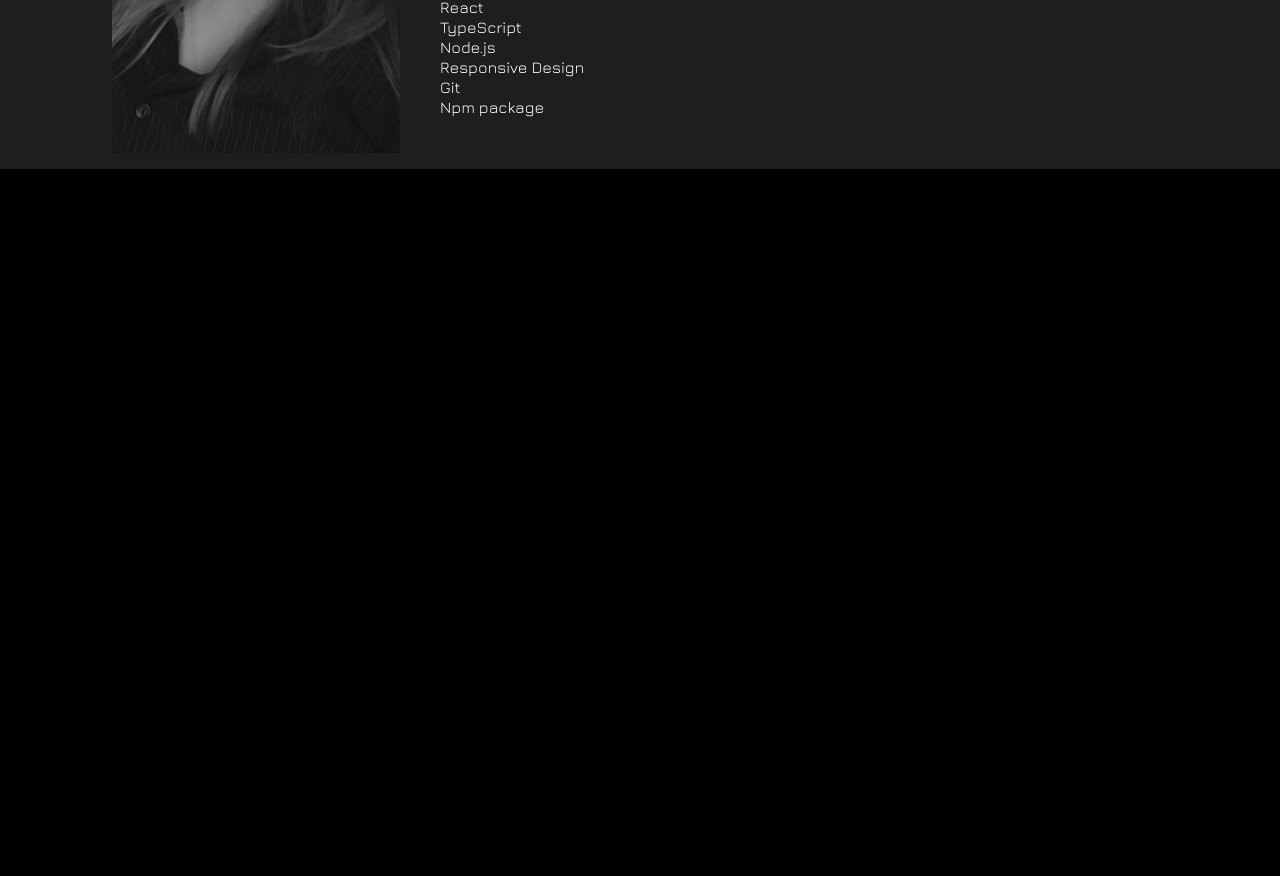
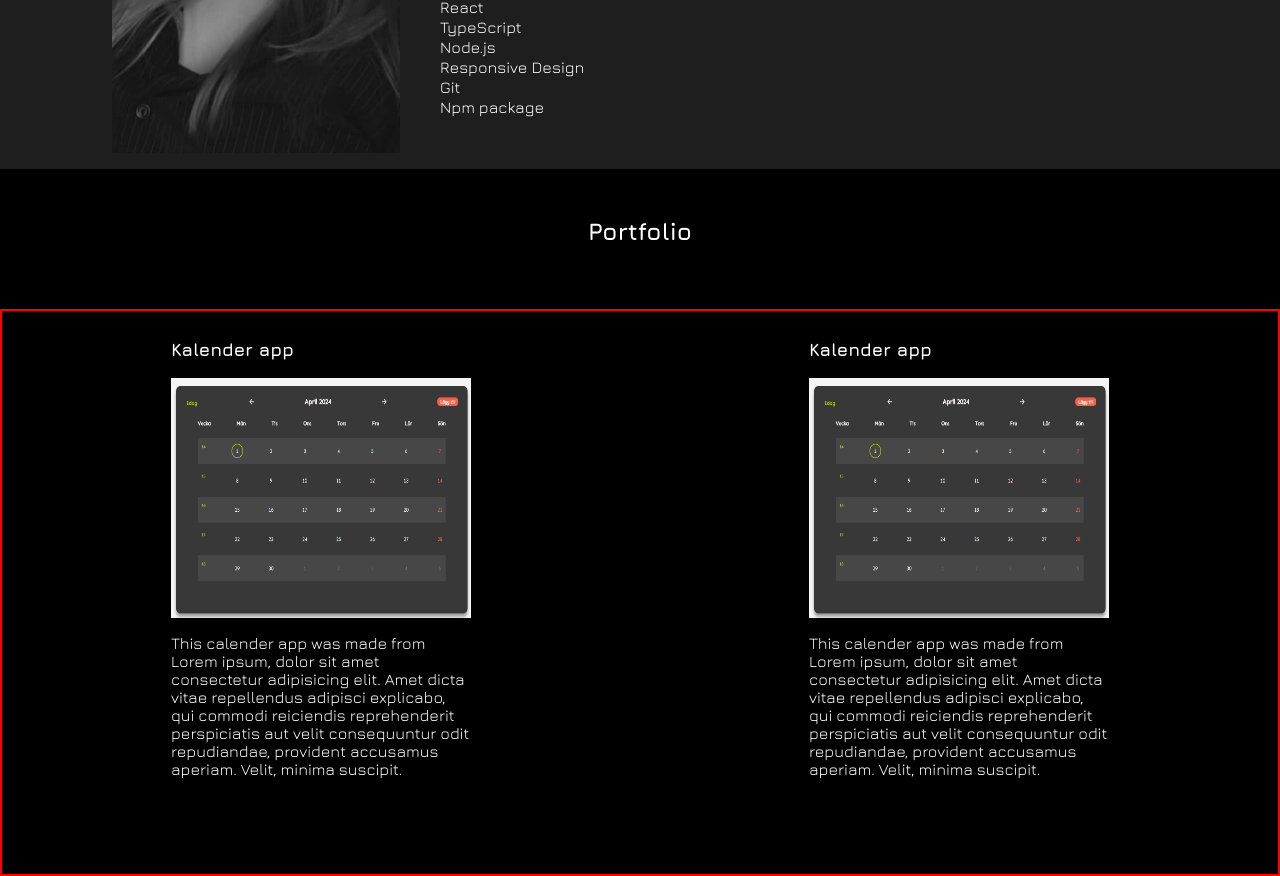
Before and after one commit to MalinJ123/Portfolio, a React (Vite) app: page / in a window 1280 px wide. Shown: the part 1001-1877 px from the top of the page. Before the commit the page ends 1170 px from the top, so only its background shows below. Built offline with nearby package versions, Linux system fonts and the light colour scheme.

Commit message:
starting to get the portfolio view tha way I want, with a onClick function

```diff
--- a/src/App.jsx
+++ b/src/App.jsx
@@ -13,7 +13,7 @@ function App() {
     <Header/>
     <Start/>
     <About/>
-    {/* <Portfolio/> */}
+    <Portfolio/>
     </>
   )
 }
--- a/src/routes/Portfolio.jsx
+++ b/src/routes/Portfolio.jsx
@@ -1,48 +1,86 @@
+import React, { useState, useEffect } from "react";
 import calender from "../images/portfolio/calernder.png";
 import hangman from "../images/portfolio/hangman.png";
 import pokemon from "../images/portfolio/pokemon.png";
-
 import "../styles/portfolio.css";
 
-function Portfolio(){
+function Portfolio() {
+  const [currentIndex, setCurrentIndex] = useState(0);
 
-    return(
-        <>
+  useEffect(() => {
+    document.querySelectorAll(".portfolio__container-card").forEach((card) => {
+      const images = card.querySelectorAll(".portfolio-img");
+      showImage(images, currentIndex);
+    });
+  }, [currentIndex]);
+
+  function showImage(images, index) {
+    images.forEach((img, idx) => {
+      img.classList.toggle("hidden", idx !== index);
+    });
+  }
+
+  function nextImage() {
+    setCurrentIndex((currentIndex) => {
+      if (currentIndex === 2) {
+        return 0;
+      }
+      return currentIndex + 1;
+    });
+  }
+
+  function prevImage() {
+    setCurrentIndex((currentIndex) => {
+      if (currentIndex === 0) {
+        return 2;
+      }
+      return currentIndex - 1;
+    });
+  }
+
+  return (
     <section className="portfolio">
       <h2 className="portfolio-h2">Portfolio</h2>
-
-          {/* start of portfolio cards */}
       <div className="portfolio__container">
         <div className="portfolio__container-card">
-              <h2> hej</h2>
-              <img className="portfolio-img" src={calender} alt="" />
-              <p>description</p>
+          <h2 className="portfolio__card-title">Kalender app</h2>
+          <div className="portfolio-img-container">
+            <img className="portfolio-img" src={calender} alt="calender" />
+            <img className="portfolio-img hidden" src={hangman} alt="hangman" />
+            <img className="portfolio-img hidden" src={pokemon} alt="pokemon" />
+            <button className="prev" onClick={prevImage}>
+              ❮
+            </button>
+            <button className="next" onClick={nextImage}>
+              ❯
+            </button>
+          </div>
+          <p className ="portfolio__card-description">This calender app was made from
+            Lorem ipsum, dolor sit amet consectetur adipisicing elit. Amet dicta vitae repellendus adipisci explicabo, qui commodi reiciendis reprehenderit perspiciatis aut velit consequuntur odit repudiandae, provident accusamus aperiam. Velit, minima suscipit. </p>
+
         </div>
 
-            <div className="portfolio__container-card">
-              <h2> hej</h2>
-              <img className="portfolio-img" src={pokemon} alt="" />
-              <p>description</p>
-            </div>
 
         <div className="portfolio__container-card">
-              <h2> hej</h2>
-              <img className="portfolio-img" src={hangman} alt="" />
-              <p>description</p>
+          <h2 className="portfolio__card-title">Kalender app</h2>
+          <div className="portfolio-img-container">
+            <img className="portfolio-img" src={calender} alt="calender" />
+            <img className="portfolio-img hidden" src={hangman} alt="hangman" />
+            <img className="portfolio-img hidden" src={pokemon} alt="pokemon" />
+            <button className="prev" onClick={prevImage}>
+              ❮
+            </button>
+            <button className="next" onClick={nextImage}>
+              ❯
+            </button>
           </div>
-            <div className="portfolio__container-card">
-              <h2> hej</h2>
-              <img className="portfolio-img" src={calender} alt="" />
-              <p>description</p>
-            </div>
+          <p className ="portfolio__card-description">This calender app was made from
+            Lorem ipsum, dolor sit amet consectetur adipisicing elit. Amet dicta vitae repellendus adipisci explicabo, qui commodi reiciendis reprehenderit perspiciatis aut velit consequuntur odit repudiandae, provident accusamus aperiam. Velit, minima suscipit. </p>
 
-            <div className="portfolio__container-card">
-              <h2> hej</h2>
-              <img className="portfolio-img" src={pokemon} alt="" />
-              <p>description</p>
         </div>
       </div>
     </section>
-        </>
-    )
-} export default Portfolio;
+  );
+}
+
+export default Portfolio;
--- a/src/styles/portfolio.css
+++ b/src/styles/portfolio.css
@@ -1,33 +1,88 @@
-
 /* third Section - Portfolio */
-.portfolio{
+.portfolio {
   display: flex;
   flex-direction: column;
-    background-color: black;
-    width:100%;
-    color:white;
+  color: white;
 }
-   .portfolio-h2{
+.portfolio-h2 {
   display: flex;
-     justify-content:center;
+  justify-content: center;
   margin-top: 2em;
+  font-family: jura;
 }
-   .portfolio__container{
-   margin-top:4em;
+
+.portfolio__container {
+  margin-top: 4em;
   display: flex;
   justify-content: space-around;
-   /* border: 2px solid red; */
+  border: 2px solid red;
   width: 100%;
-   flex-wrap: wrap;
 }
 
- .portfolio__container-card{
-   border: 2px solid white;
-   width: 15em;
-
+.portfolio__container-card {
+  position: relative;
+  width: 300px; /* Adjust as needed */
+  margin: 10px;
+  /* border: 2px solid rgb(255, 251, 0); */
+margin-bottom: 5em;
+}
+.portfolio-img-container {
+  position: relative;
 }
 
- .portfolio-img{
+.portfolio__card-title{
+ font-family: jura;
+ font-size: 18px;
+ margin-bottom:1em;
+ margin-top:1em;
+
+ display: flex;
+ /* justify-content: center; */
+}
+.portfolio-img {
   max-width: 100%;
-   height:15em;
+  height: 15em;
+  display: block;
+  width: 100%;
 }
+.portfolio__card-description{
+  font-family: jura;
+  font-size: 16px;
+  margin-bottom:1em;
+  margin-top:1em;
+}
+
+.hidden {
+  display: none;
+}
+
+.prev,
+.next {
+  position: absolute;
+  top: 50%;
+  transform: translateY(-50%);
+  background-color: rgba(0, 0, 0, 0.5);
+  color: white;
+  border: none;
+  cursor: pointer;
+  padding: 10px;
+  z-index: 10;
+}
+
+.prev {
+  left: 10px;
+}
+
+.next {
+  right: 10px;
+}
+
+.portfolio__container-card:hover .prev,
+.portfolio__container-card:hover .next {
+  display: block;
+}
+
+.prev,
+.next {
+  display: none;
+}
```
Lines whose indentation alone changed are shown as unchanged.
